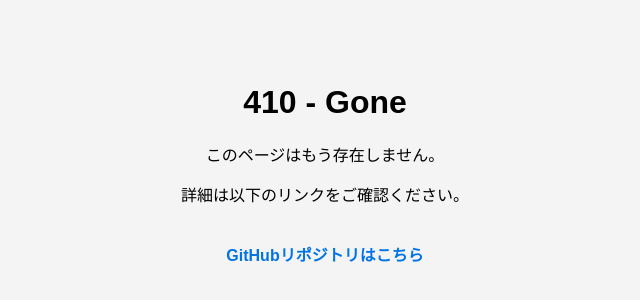
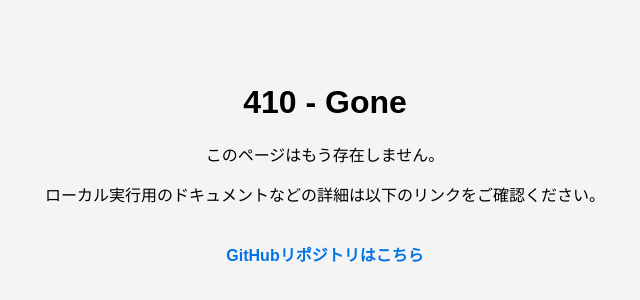
Before and after one commit to KD-J15/410-Gone, a plain HTML site: page index.html in a window 1280 px wide. Shown: the part 236-536 px from the top of the page, without its empty margins (315-955 px from the left). Drawn offline with Linux system fonts and the light colour scheme.

Commit message:
change file index.html

```diff
--- a/index.html
+++ b/index.html
@@ -35,7 +35,7 @@
     <div class="container">
         <h1>410 - Gone</h1>
         <p>このページはもう存在しません。</p>
-        <p>詳細は以下のリンクをご確認ください。</p>
+        <p>ローカル実行用のドキュメントなどの詳細は以下のリンクをご確認ください。</p>
         <a href="https://github.com/KD-J15/AI-Text-Editing-Tools/tree/main" target="_blank">GitHubリポジトリはこちら</a>
     </div>
 </body>
```
